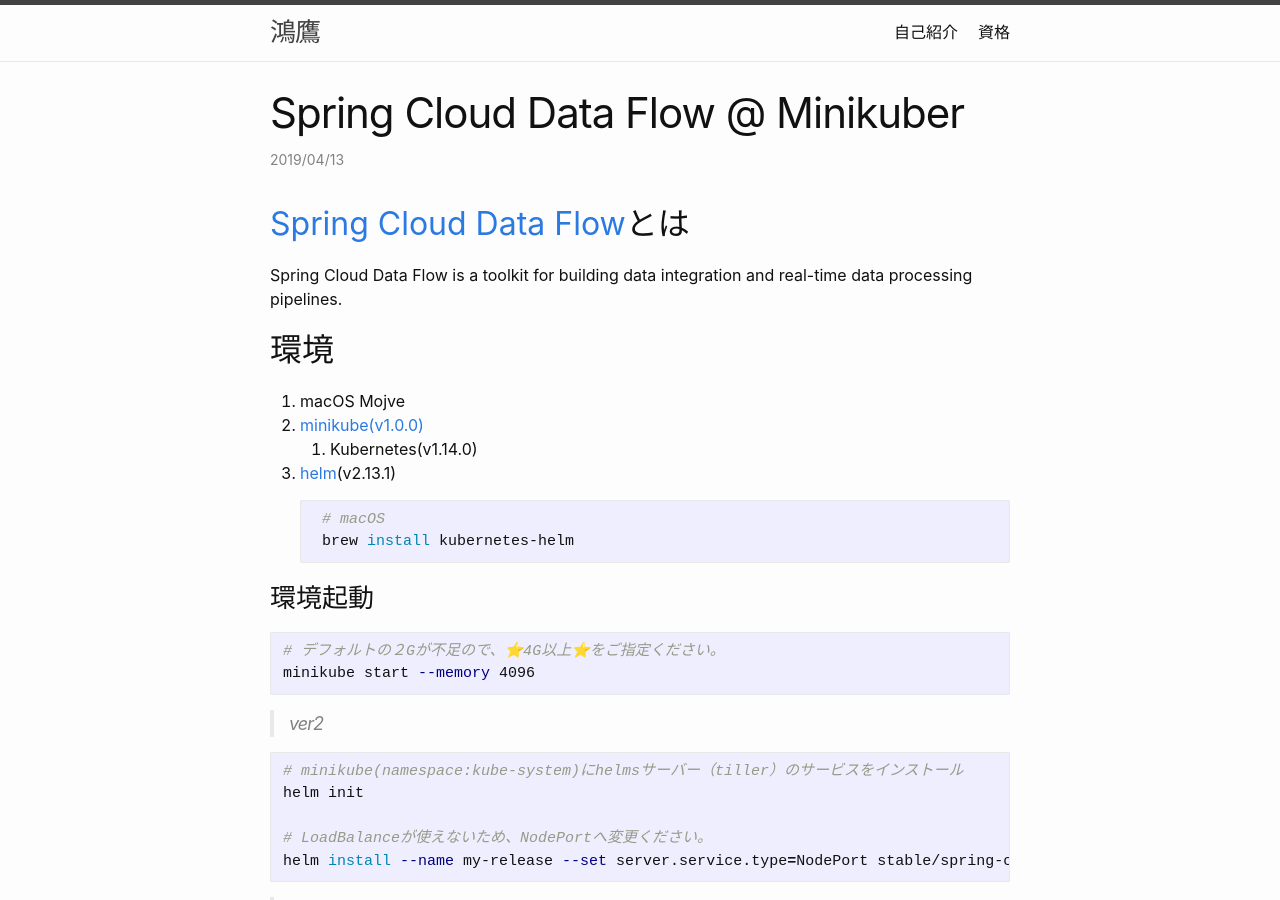
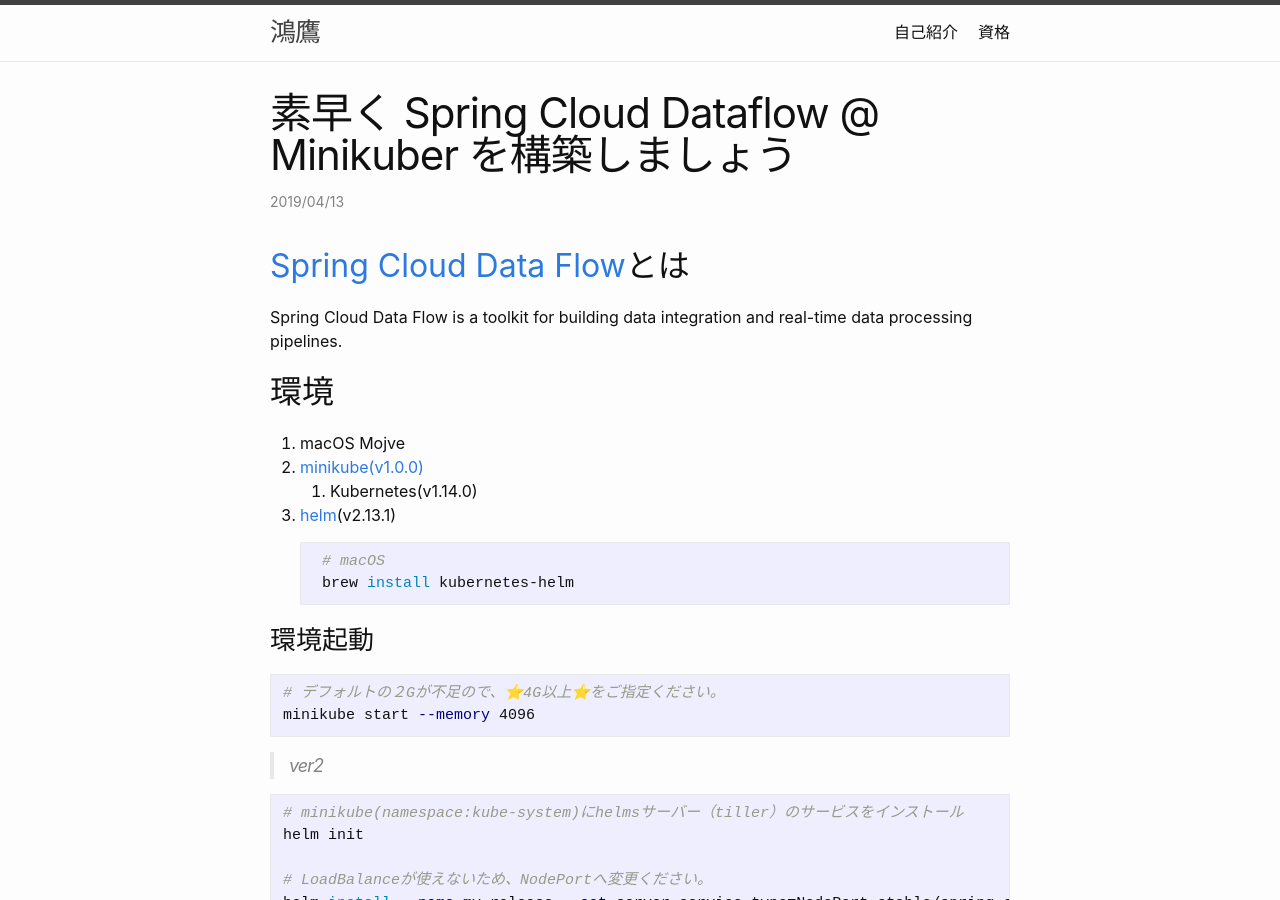
Before and after one commit to gekal/gekal.github.io, a Jekyll site: the page built from _posts/2019-04-13-spring-cloud-data-flow-minikube.markdown, in a window 1280 px wide and 900 px high. Built offline with Jekyll 4.4.1, drawn with Linux system fonts in a browser that asks for light colours; comment, search, counter and statistics services are not loaded.

Commit message:
素早く Spring Cloud Dataflow @ Minikuber を構築しましょう

```diff
--- a/_posts/2019-04-13-spring-cloud-data-flow-minikube.markdown
+++ b/_posts/2019-04-13-spring-cloud-data-flow-minikube.markdown
@@ -1,10 +1,10 @@
 ---
-title: Spring Cloud Data Flow @ Minikuber
+title: 素早く Spring Cloud Dataflow @ Minikuber を構築しましょう
 layout: post
 date:   2019-04-13T16:00:00+0900
 update: 2020-04-13T23:00:00+0900
 categories: blogs
-tags: Spring Cloud Data Flow Minikube
+tags: Spring Cloud Dataflow Minikube
 ---
 
 ## [Spring Cloud Data Flow](https://cloud.spring.io/spring-cloud-dataflow/)とは
```
